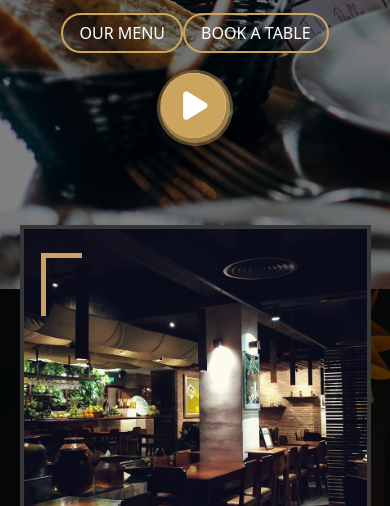
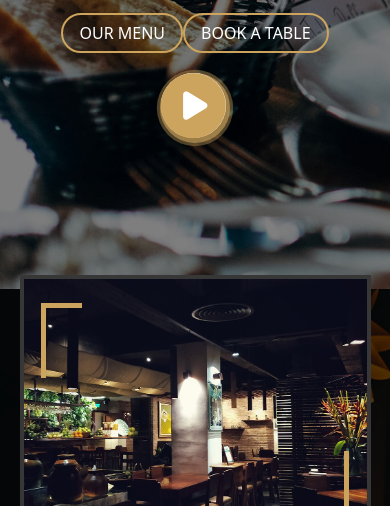
Before and after one commit to robindkns/ProjetCBienBon_HTML-CSS-Bootstrap, a website: page index.html in a window 390 px wide. Shown: the part 311-817 px from the top of the page. Drawn offline with nearby package versions, Linux system fonts and the light colour scheme; files whose address does not match are found by name; a web font is replaced by a local one.

Commit message:
Fin du site + responsivité

```diff
--- a/public/src/sass/modules/_resto.sass
+++ b/public/src/sass/modules/_resto.sass
@@ -36,7 +36,7 @@
 
 .imgResto
     width: 50%
-    height: 100%
+    height: 515px
     background-image: url("../img/about.jpg")
     background-size: cover
     border: 4px solid #383737
@@ -55,8 +55,8 @@
         transform: scale(1.40)
 
 .boxBorderResto1
-    width: 14%
-    height: 20%
+    width: 75px
+    height: 75px
     // border: 5px solid $ocre
     border-top: 5px solid $ocre
     border-left: 5px solid $ocre
@@ -65,14 +65,14 @@
     margin-top: 5%
 
 .boxBorderResto2
-    width: 14%
-    height: 20%
+    width: 75px
+    height: 75px
     // border: 5px solid $ocre
     border-bottom: 5px solid $ocre
     border-right: 5px solid $ocre
     z-index: 1
-    margin-top: 47%
-    margin-right: 5%
+    margin-top: 51%
+    margin-left: 2%
 
 .pageUp
     z-index: 1
@@ -82,11 +82,13 @@
 
 @media (max-width: 1500px)
     .boxBorderResto2
-        margin-top: 60%
+        margin-top: 62%
+        margin-left: 0%
 
 @media (max-width: 1439px)
     .boxBorderResto2
-        margin-top: 90%
+        margin-top: 88%
+        margin-right: 5%
     .boxBorderResto1
         margin-top: 7%
 
@@ -100,10 +102,12 @@
         padding-top: 65%
         height: 100%
         gap: 5%
-
     .txtResto
         width: 100%
         height: 100%
     .imgResto
         width: 100%
         height: 100%
+    .boxBorderResto2
+        margin-top: 50%
+        margin-bottom: 5%
```
Also changed, not shown: public/css/app.css, 1 other file.
